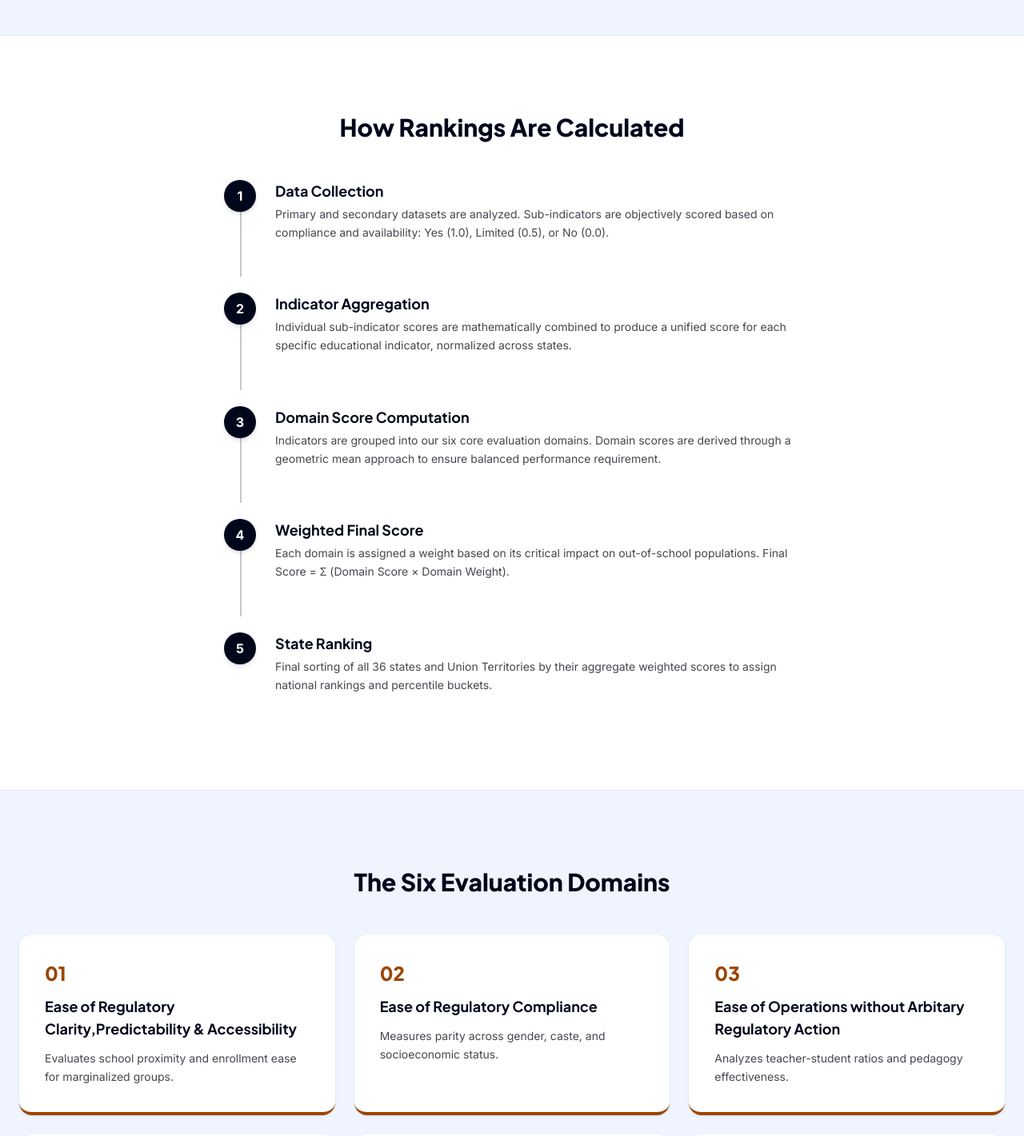
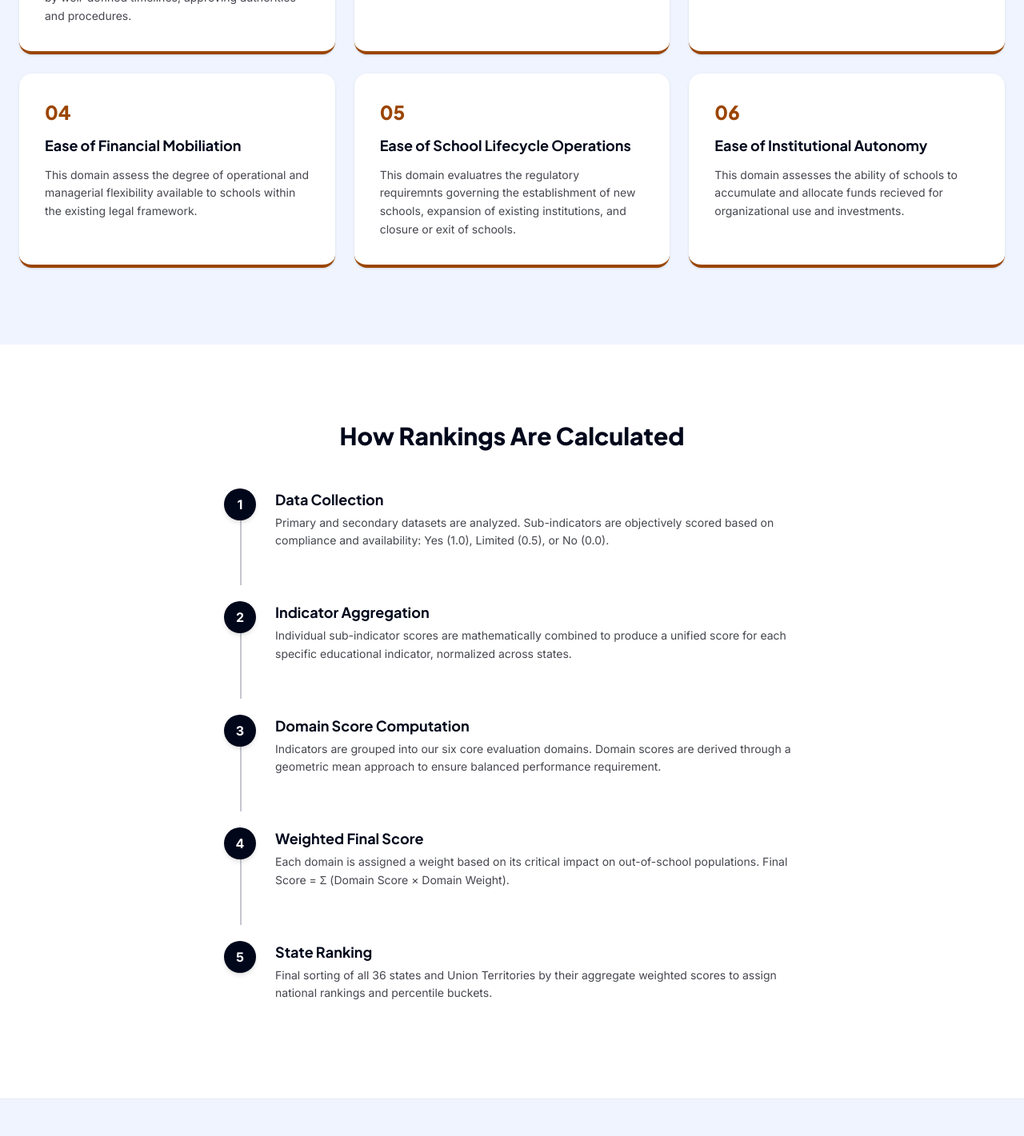
Before and after one commit to Ayush-2005-ap/EoOS, a Next.js app in the folder client/: page /about in a window 1280 px wide. Shown: the part 1600-3021 px from the top of the page at 80% size. Built offline with nearby package versions, Linux system fonts and the light colour scheme.

Commit message:
Update domain descriptions and reorder about page sections while adjusting map coloring tiers

```diff
--- a/client/src/app/about/page.tsx
+++ b/client/src/app/about/page.tsx
@@ -33,12 +33,12 @@ export default function About() {
   ];
 
   const domains = [
-    { id: "01", name: "Ease of Regulatory Clarity,Predictability & Accessibility ", desc: "Evaluates school proximity and enrollment ease for marginalized groups." },
-    { id: "02", name: "Ease of Regulatory Compliance ", desc: "Measures parity across gender, caste, and socioeconomic status." },
-    { id: "03", name: "Ease of Operations without Arbitary Regulatory Action", desc: "Analyzes teacher-student ratios and pedagogy effectiveness." },
-    { id: "04", name: "Ease of Financial Mobiliation", desc: "Focuses on sanitation, digital connectivity, and safe classrooms." },
-    { id: "05", name: "Ease of School Lifecycle Operations", desc: "Tracks fund utilization and policy implementation speed." },
-    { id: "06", name: "Ease of Institutional Autonomy", desc: "Direct assessment of literacy rates and student transition metrics." },
+    { id: "01", name: "Ease of Regulatory Clarity,Predictability & Accessibility ", desc: "This domain assesses the extent to which school regulations are publicly available and accessible, particularly through the official State Education Department websites and related digital platforms. It also covers the extent to which laws are clear, stable, and rule-based, and supported by well-defined timelines, approving authorities and procedures." },
+    { id: "02", name: "Ease of Regulatory Compliance ", desc: "This domain examines the procedural and administrative burden placed on private schools in order to comply with regulatory requirements." },
+    { id: "03", name: "Ease of Operations without Arbitary Regulatory Action", desc: "This domain evaluates the extent to which school operations are protected from discretionary regulatory action through the presence of objectives safeguards and accountability mechanisms." },
+    { id: "04", name: "Ease of Financial Mobiliation", desc: "This domain assess the degree of operational and managerial flexibility available to schools within the existing legal framework." },
+    { id: "05", name: "Ease of School Lifecycle Operations", desc: "This domain evaluatres the regulatory requiremnts governing the establishment of new schools, expansion of existing institutions, and closure or exit of schools." },
+    { id: "06", name: "Ease of Institutional Autonomy", desc: "This domain assesses the ability of schools to accumulate and allocate funds recieved for organizational use and investments." },
   ];
 
   const researchers = [
@@ -153,7 +153,60 @@ export default function About() {
           </div>
         </section>
 
-        {/* Section 3: Why It Matters */}
+        {/* Section 3: The Six Domains */}
+        <section className="bg-surface-container-low py-24 border-t border-outline-variant/20">
+          <div className="max-w-container-max-width mx-auto px-gutter space-y-12">
+            <h2 className="font-plus-jakarta text-3xl font-extrabold text-primary text-center">
+              The Six Evaluation Domains
+            </h2>
+            <div className="grid grid-cols-1 md:grid-cols-3 gap-6">
+              {domains.map((domain) => (
+                <div
+                  key={domain.id}
+                  className="bg-white p-8 rounded-2xl border-b-4 border-secondary shadow-sm hover:shadow-md transition-shadow space-y-3"
+                >
+                  <div className="text-secondary font-plus-jakarta font-extrabold text-2xl">
+                    {domain.id}
+                  </div>
+                  <h3 className="font-plus-jakarta text-lg font-bold text-primary">
+                    {domain.name}
+                  </h3>
+                  <p className="text-on-surface-variant text-[14px] leading-relaxed">
+                    {domain.desc}
+                  </p>
+                </div>
+              ))}
+            </div>
+          </div>
+        </section>
+
+        {/* Section 4: Methodology Timeline */}
+        <section className="py-24 bg-white">
+          <div className="max-w-3xl mx-auto px-gutter space-y-12">
+            <h2 className="font-plus-jakarta text-3xl font-extrabold text-primary text-center">
+              How Rankings Are Calculated
+            </h2>
+            <div className="space-y-10">
+              {steps.map((step) => (
+                <div key={step.step} className="relative flex gap-6 step-line">
+                  <div className="flex-none w-10 h-10 rounded-full bg-primary text-white flex items-center justify-center font-bold z-10 shadow-md">
+                    {step.step}
+                  </div>
+                  <div className="pb-6">
+                    <h4 className="font-plus-jakarta text-lg font-bold text-primary mb-1">
+                      {step.title}
+                    </h4>
+                    <p className="text-on-surface-variant text-[14px] leading-relaxed">
+                      {step.desc}
+                    </p>
+                  </div>
+                </div>
+              ))}
+            </div>
+          </div>
+        </section>
+
+        {/* Section 5: Why It Matters  */}
         <section className="bg-surface-container-low py-24 border-y border-outline-variant/20">
           <div className="max-w-container-max-width mx-auto px-gutter space-y-12">
             <h2 className="font-plus-jakarta text-3xl font-extrabold text-primary text-center">
@@ -187,59 +240,6 @@ export default function About() {
                   Empowering communities with transparent data on local education, fostering a culture of informed civic participation.
                 </p>
               </div>
-            </div>
-          </div>
-        </section>
-
-        {/* Section 4: Methodology Timeline */}
-        <section className="py-24 bg-white">
-          <div className="max-w-3xl mx-auto px-gutter space-y-12">
-            <h2 className="font-plus-jakarta text-3xl font-extrabold text-primary text-center">
-              How Rankings Are Calculated
-            </h2>
-            <div className="space-y-10">
-              {steps.map((step) => (
-                <div key={step.step} className="relative flex gap-6 step-line">
-                  <div className="flex-none w-10 h-10 rounded-full bg-primary text-white flex items-center justify-center font-bold z-10 shadow-md">
-                    {step.step}
-                  </div>
-                  <div className="pb-6">
-                    <h4 className="font-plus-jakarta text-lg font-bold text-primary mb-1">
-                      {step.title}
-                    </h4>
-                    <p className="text-on-surface-variant text-[14px] leading-relaxed">
-                      {step.desc}
-                    </p>
-                  </div>
-                </div>
-              ))}
-            </div>
-          </div>
-        </section>
-
-        {/* Section 5: The Six Evaluation Domains */}
-        <section className="bg-surface-container-low py-24 border-t border-outline-variant/20">
-          <div className="max-w-container-max-width mx-auto px-gutter space-y-12">
-            <h2 className="font-plus-jakarta text-3xl font-extrabold text-primary text-center">
-              The Six Evaluation Domains
-            </h2>
-            <div className="grid grid-cols-1 md:grid-cols-3 gap-6">
-              {domains.map((domain) => (
-                <div
-                  key={domain.id}
-                  className="bg-white p-8 rounded-2xl border-b-4 border-secondary shadow-sm hover:shadow-md transition-shadow space-y-3"
-                >
-                  <div className="text-secondary font-plus-jakarta font-extrabold text-2xl">
-                    {domain.id}
-                  </div>
-                  <h3 className="font-plus-jakarta text-lg font-bold text-primary">
-                    {domain.name}
-                  </h3>
-                  <p className="text-on-surface-variant text-[14px] leading-relaxed">
-                    {domain.desc}
-                  </p>
-                </div>
-              ))}
             </div>
           </div>
         </section>
--- a/client/src/components/IndiaMap.tsx
+++ b/client/src/components/IndiaMap.tsx
@@ -15,11 +15,10 @@ export default function IndiaMap({ activeDomain, stateScores, onStateHover, onSt
     const data = stateScores[stateId];
     if (!data) return "#eff4ff"; // default surface container low
     const rank = data.rank;
-    if (rank <= 5) return "#004d20"; // Tier 1: Deep green
-    if (rank <= 10) return "#2e7d32"; // Tier 2: Light green
-    if (rank <= 20) return "#fbc02d"; // Tier 3: Amber / Yellow
-    if (rank <= 28) return "#f57c00"; // Tier 4: Orange
-    return "#d32f2f"; // Tier 5: Red / Coral
+    if (rank <= 10) return "#49aa49"; // Tier 1: Deep green
+    if (rank <= 20) return "#eeb01c"; // Tier 2: Light yellow
+    if (rank <= 25) return "#263780"; // Tier 3: blue
+    return "#d91c40"; // Tier 4: Red
   };
 
   return (
```
